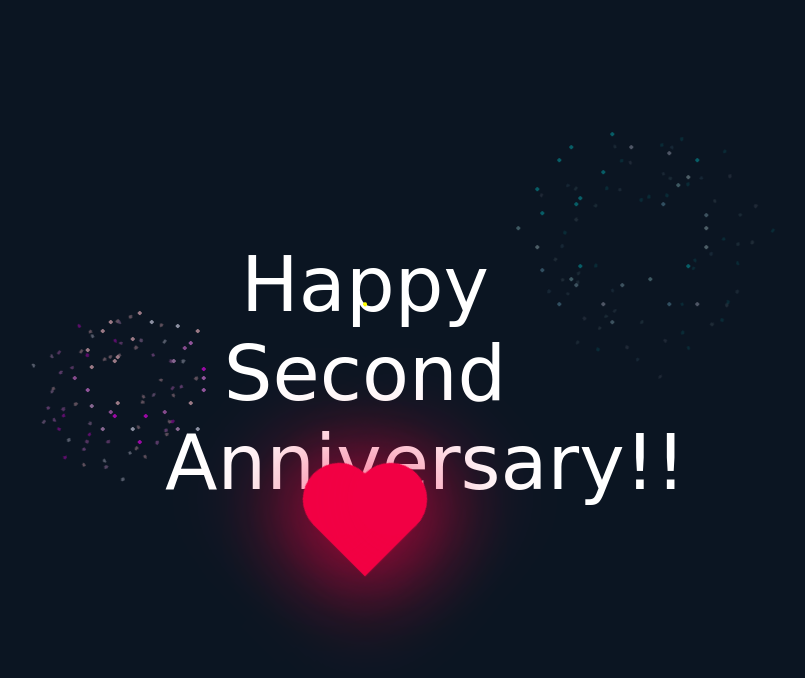
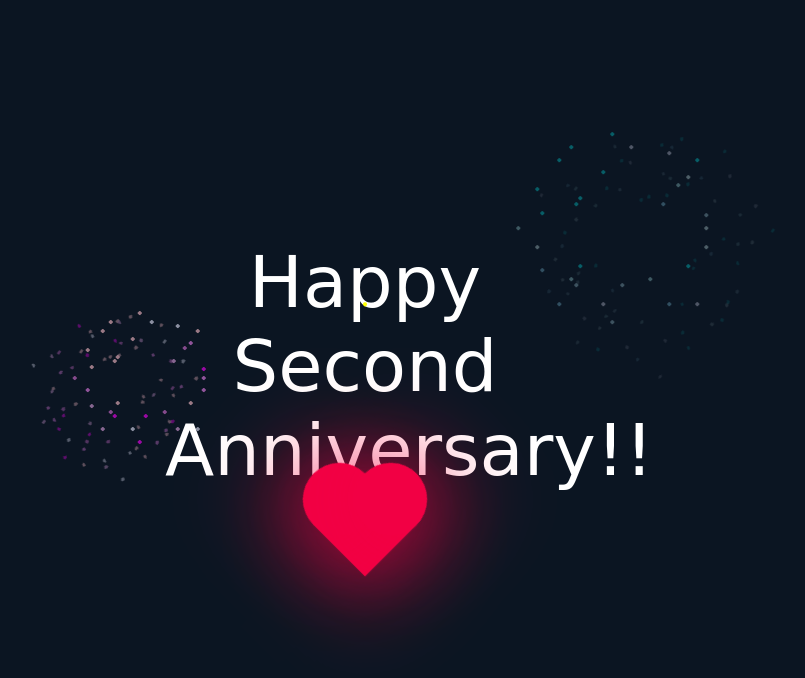
Before and after one commit to ericchu096/2nd_anniversary, a plain HTML site: page index.html in a window 1280 px wide. Shown: the whole page, without its empty margins (275-1080 px from the left). Drawn offline with Linux system fonts and the light colour scheme.

Commit message:
Update style.css

```diff
--- a/style.css
+++ b/style.css
@@ -49,13 +49,13 @@ span::before{
     height: 100vh;
 }
 .col.side{
-    width: 35%;
+    width: 36%;
     justify-content: center;
     align-items: center;
 }
 
 .col.middle{
-    width: 30%;
+    width: 28%;
     flex-direction: column;
     align-items: center;
     justify-content: center;
@@ -63,7 +63,7 @@ span::before{
 
 .maintext{
     text-align: center;
-    font-size: 480%;
+    font-size: 450%;
     color: #ffffff;
     font-family: 'Brush Script MT', cursive;
     width: 400px;
```
